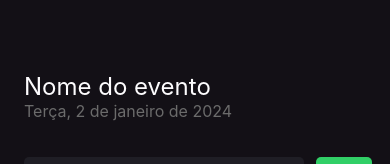
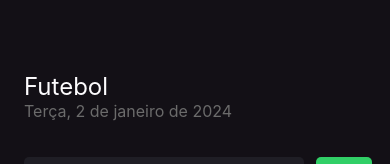
Before and after one commit to marcelogaldino/imhere, a React Native app: screen / in a window 390 px wide. Shown: the top 164 px of the page. Built offline with nearby package versions, Linux system fonts and the light colour scheme.

Commit message:
feat: validations on remove and add empty user

```diff
--- a/src/screens/Home/index.tsx
+++ b/src/screens/Home/index.tsx
@@ -15,6 +15,10 @@ export function Home() {
   const [participantName, setParticipantName] = useState("");
 
   function handleParticipantAdd() {
+    if (participantName === "") {
+      return;
+    }
+
     if (participants.includes(participantName)) {
       return Alert.alert(
         "O participante existe!",
@@ -23,26 +27,27 @@ export function Home() {
     }
     setParticipants((prevState) => [...prevState, participantName]);
     setParticipantName("");
-    console.log(participants);
   }
 
   function handleParticipantRemove(name: string) {
     Alert.alert("Remover", `Remover o participante ${name}?`, [
       {
         text: "Sim",
-        onPress: () => Alert.alert("Deletado"),
+        onPress: () =>
+          setParticipants((prevState) =>
+            prevState.filter((participant) => participant !== name)
+          ),
       },
       {
         text: "Não",
         style: "cancel",
       },
     ]);
-    console.log(`clicou para remover participante ${name}`);
   }
 
   return (
     <View style={styles.container}>
-      <Text style={styles.eventName}>Nome do evento</Text>
+      <Text style={styles.eventName}>Futebol</Text>
       <Text style={styles.eventDate}>Terça, 2 de janeiro de 2024</Text>
 
       <View style={styles.form}>
```
